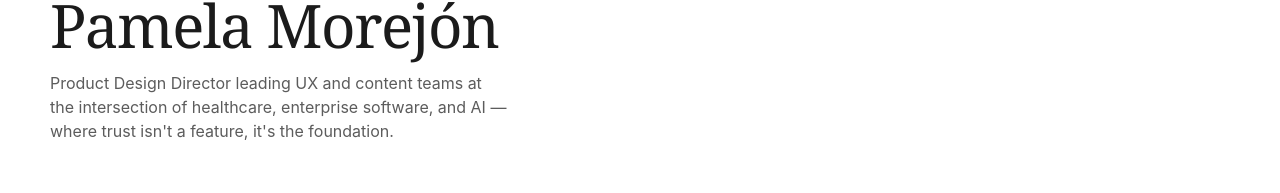
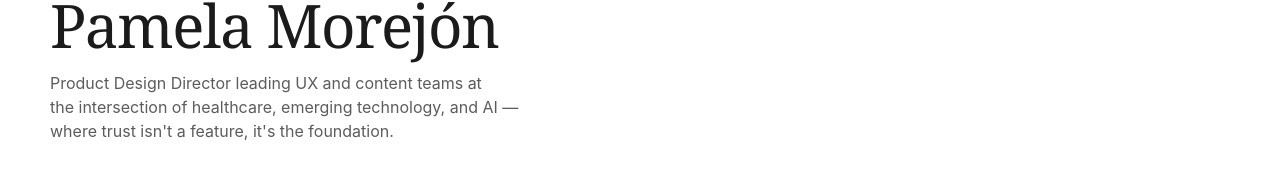
Before and after one commit to pamelamorejon-svg/portfolio, a Next.js app: page /oscar in a window 1280 px wide. Shown: the part 155-348 px from the top of the page. Built offline with nearby package versions, Linux system fonts and the light colour scheme.

Commit message:
Replace 'enterprise software' with 'emerging technology' in header blurb

```diff
--- a/app/oscar/page.tsx
+++ b/app/oscar/page.tsx
@@ -20,7 +20,7 @@ export default function OscarPortfolio() {
               Pamela Morejón
             </h1>
             <p className="mt-4 text-sm md:text-base text-muted max-w-xl">
-              Product Design Director leading UX and content teams at<br />the intersection of healthcare, enterprise software, and AI —<br />where trust isn't a feature, it's the foundation.
+              Product Design Director leading UX and content teams at<br />the intersection of healthcare, emerging technology, and AI —<br />where trust isn't a feature, it's the foundation.
             </p>
           </div>
           <form action={logoutAction}>
```
